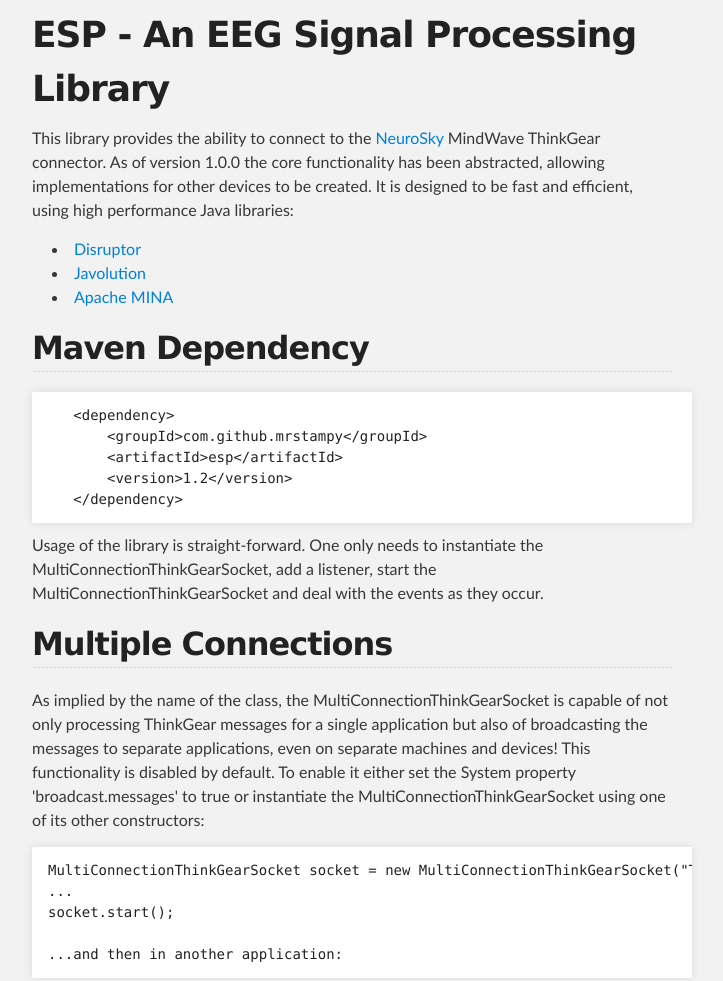
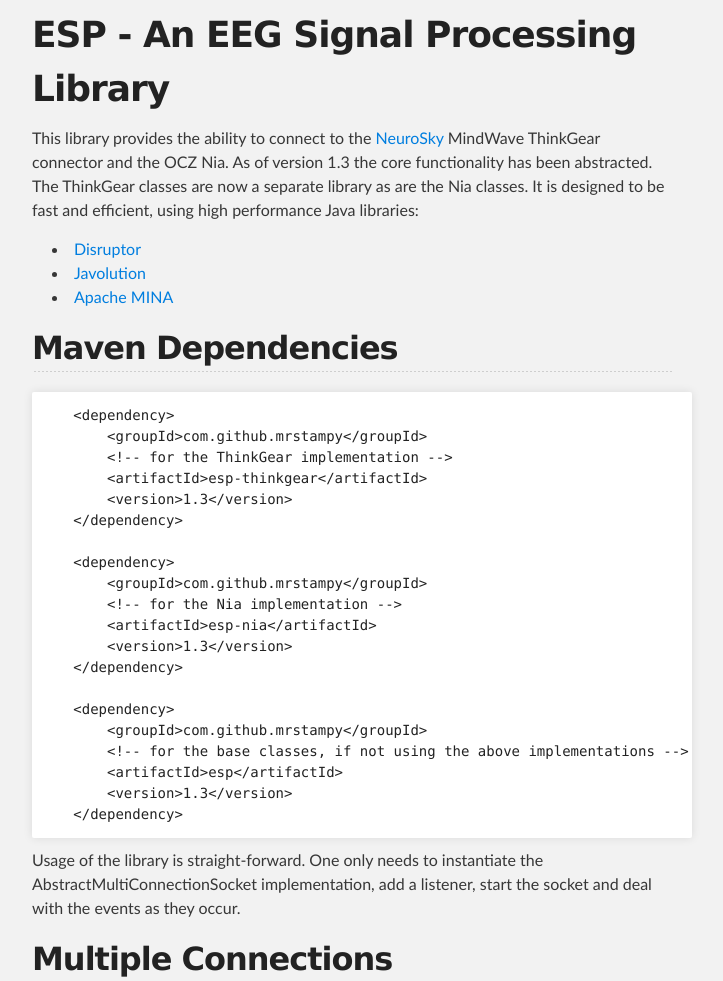
Before and after one commit to mrstampy/ESP, a plain HTML site: page index.html in a window 1280 px wide. Shown: the part 252-1233 px from the top of the page, without its empty margins (288-1011 px from the left). Drawn offline with Linux system fonts and the light colour scheme.

```diff
--- a/index.html
+++ b/index.html
@@ -34,28 +34,43 @@
         <h1>
 <a name="esp---an-eeg-signal-processing-library" class="anchor" href="#esp---an-eeg-signal-processing-library"><span class="octicon octicon-link"></span></a>ESP - An EEG Signal Processing Library</h1>
 
-<p>This library provides the ability to connect to the <a href="http://www.neurosky.com">NeuroSky</a> MindWave ThinkGear connector. As of version 1.0.0 the core functionality has been abstracted, allowing implementations for other devices to be created. It is designed to be fast and efficient, using high performance Java libraries:</p>
+<p>This library provides the ability to connect to the <a href="http://www.neurosky.com">NeuroSky</a> MindWave ThinkGear connector and the OCZ Nia. As of version 1.3 the core functionality has been abstracted.  The ThinkGear classes are now a separate library as are the Nia classes. It is designed to be fast and efficient, using high performance Java libraries:</p>
 
 <ul>
-<li><a href="https://code.google.com/p/disruptor/">Disruptor</a></li>
+<li><a href="https://github.com/LMAX-Exchange/disruptor">Disruptor</a></li>
 <li><a href="http://javolution.org/">Javolution</a></li>
 <li><a href="http://mina.apache.org/">Apache MINA</a></li>
 </ul><h2>
-<a name="maven-dependency" class="anchor" href="#maven-dependency"><span class="octicon octicon-link"></span></a>Maven Dependency</h2>
+<a name="maven-dependencies" class="anchor" href="#maven-dependencies"><span class="octicon octicon-link"></span></a>Maven Dependencies</h2>
 
 <pre><code>   &lt;dependency&gt;
        &lt;groupId&gt;com.github.mrstampy&lt;/groupId&gt;
+       &lt;!-- for the ThinkGear implementation --&gt;
+       &lt;artifactId&gt;esp-thinkgear&lt;/artifactId&gt;
+       &lt;version&gt;1.3&lt;/version&gt;
+   &lt;/dependency&gt;
+
+   &lt;dependency&gt;
+       &lt;groupId&gt;com.github.mrstampy&lt;/groupId&gt;
+       &lt;!-- for the Nia implementation --&gt;
+       &lt;artifactId&gt;esp-nia&lt;/artifactId&gt;
+       &lt;version&gt;1.3&lt;/version&gt;
+   &lt;/dependency&gt;
+
+   &lt;dependency&gt;
+       &lt;groupId&gt;com.github.mrstampy&lt;/groupId&gt;
+       &lt;!-- for the base classes, if not using the above implementations --&gt;
        &lt;artifactId&gt;esp&lt;/artifactId&gt;
-       &lt;version&gt;1.2&lt;/version&gt;
+       &lt;version&gt;1.3&lt;/version&gt;
    &lt;/dependency&gt;
 </code></pre>
 
-<p>Usage of the library is straight-forward. One only needs to instantiate the MultiConnectionThinkGearSocket, add a listener, start the MultiConnectionThinkGearSocket and deal with the events as they occur.</p>
+<p>Usage of the library is straight-forward. One only needs to instantiate the AbstractMultiConnectionSocket implementation, add a listener, start the socket and deal with the events as they occur.</p>
 
 <h2>
 <a name="multiple-connections" class="anchor" href="#multiple-connections"><span class="octicon octicon-link"></span></a>Multiple Connections</h2>
 
-<p>As implied by the name of the class, the MultiConnectionThinkGearSocket is capable of not only processing ThinkGear messages for a single application but also of broadcasting the messages to separate applications, even on separate machines and devices! This functionality is disabled by default. To enable it either set the System property 'broadcast.messages' to true or instantiate the MultiConnectionThinkGearSocket using one of its other constructors:</p>
+<p>As implied by the name of the class, the AbstractMultiConnectionSocket is capable of not only processing ThinkGear messages for a single application but also of broadcasting the messages to separate applications, even on separate machines and devices! This functionality is disabled by default. To enable it either set the System property 'broadcast.messages' to true or instantiate the MultiConnectionThinkGearSocket using one of its other constructors:</p>
 
 <pre><code>MultiConnectionThinkGearSocket socket = new MultiConnectionThinkGearSocket("ThinkGear socket hostname", true);
 ...
@@ -77,13 +92,15 @@ connector.subscribe(EventType...);
 </code></pre>
 
 <h2>
-<a name="raw-signal-processing" class="anchor" href="#raw-signal-processing"><span class="octicon octicon-link"></span></a>Raw Signal Processing</h2>
+<a name="raw-signal-processing-as-of-version-13" class="anchor" href="#raw-signal-processing-as-of-version-13"><span class="octicon octicon-link"></span></a>Raw Signal Processing (as of version 1.3)</h2>
+
+<p>In the development of the <a href="http://mrstampy.github.com/ESP-Nia/">ESP-Nia</a> implementation the base classes for raw signal processing were developed.  Multi connection socket implementations contain a raw data buffer which contains the current second's worth of data (for the OCZ Nia this translates to 3910 data points, for the ThinkGear devices this translates to 512 data points).  A sampler snapshots the buffer at a rate of 100Hz and raw data events are generated from the snapshots (for both the ThinkGear and ThinkGear implementations each snapshot consists of 512 evenly spaced data points).</p>
 
 <p>Additional classes have been added to assist with raw signal processing. The examples shown will work with the NeuroSky raw output however these classes can be used for any DSP work with low sample sizes (ie. &lt; 1000 samples / sec).  For greater sample sizes the utilization of    primitive arrays is recommended.</p>
 
 <p>Additional functionality is described in the JavaDocs. This work is released under the GPL 3.0 license. No warranty of any kind is offered.</p>
 
-<p><a href="http://entrainer.sourceforge.net">Entrainer</a> Copyright (C) 2008 - 2014 Burton Alexander. </p>
+<p><a href="http://mrstampy.github.io/ESP/">ESP</a> Copyright (C) 2013 - 2014 Burton Alexander. </p>
 
 <p>eSense, ThinkGear, MDT, NeuroBoy and NeuroSky are trademarks of <a href="http://www.neurosky.com">NeuroSky Inc</a>.</p>
       </section>
```
Also changed, not shown: params.json (+1 -1 lines).
